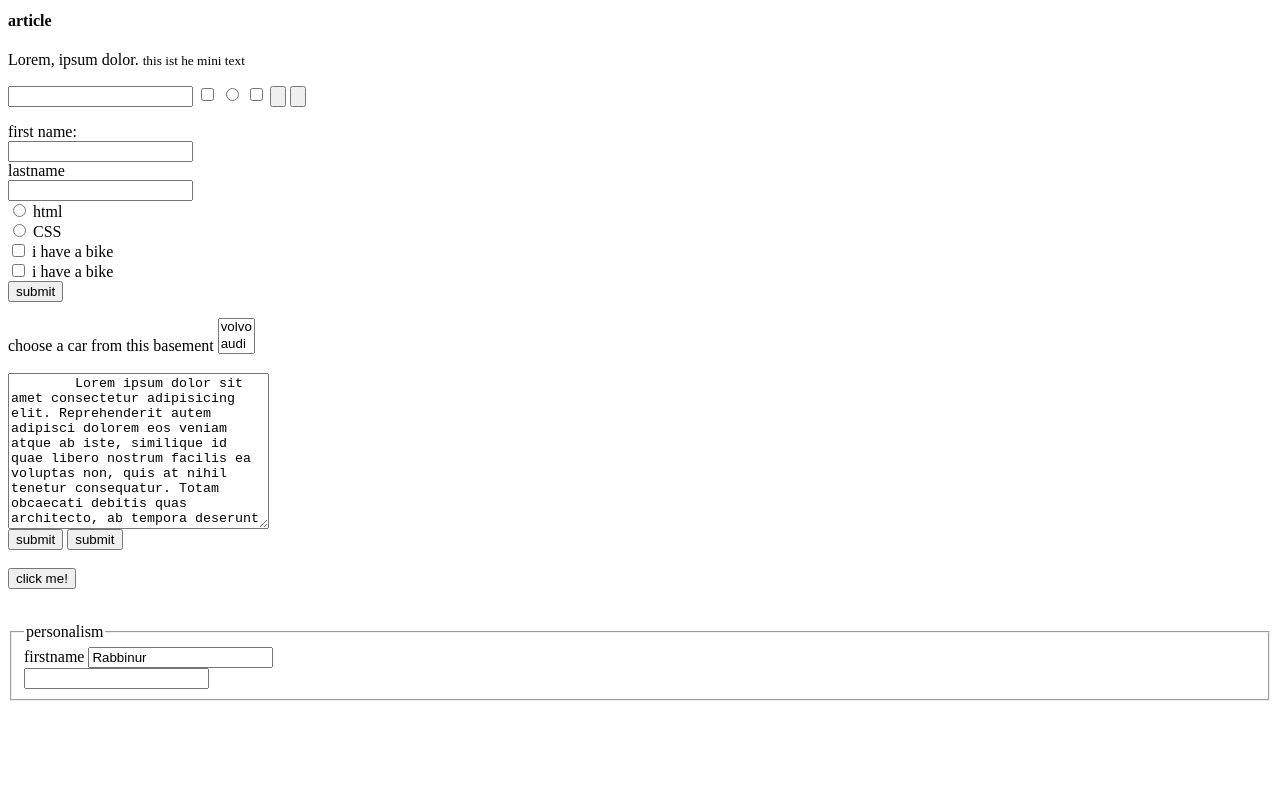
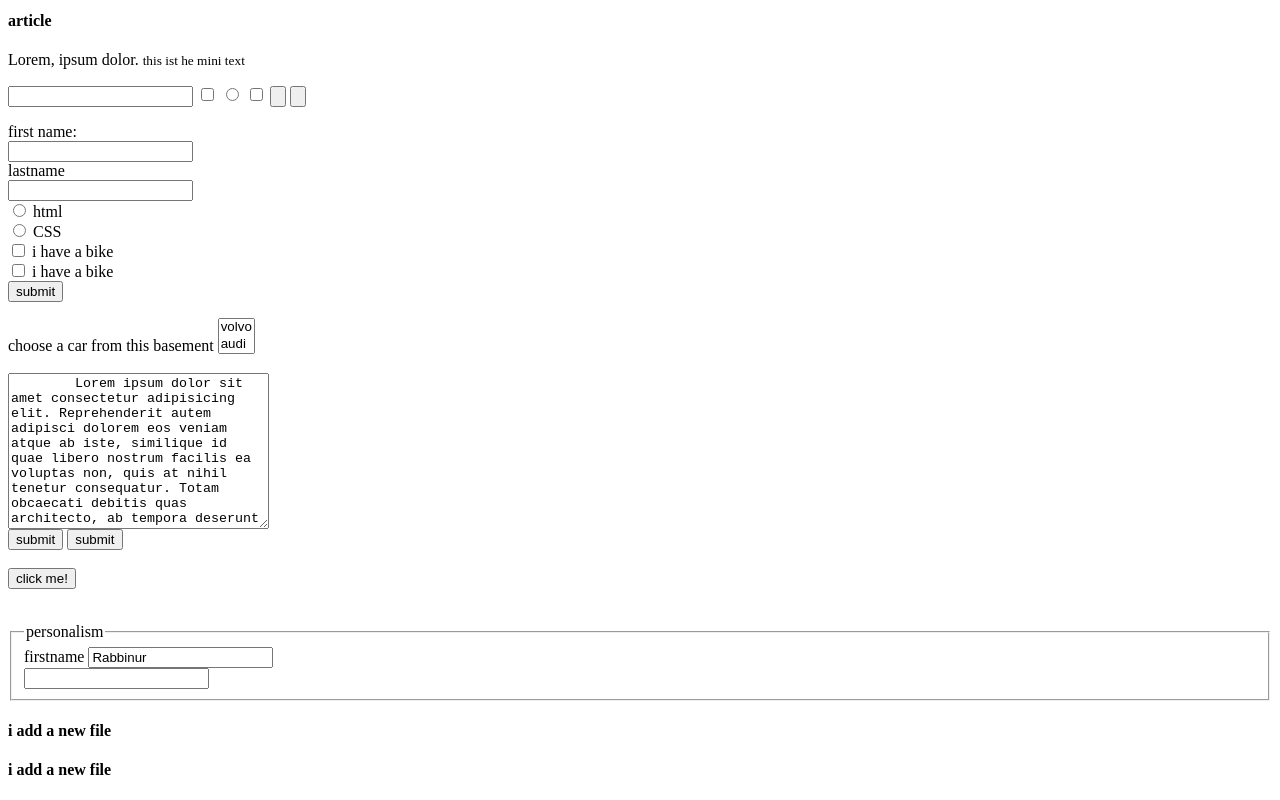
Before and after one commit to Rabbinur/Module1, a plain HTML site: page index.html in a window 1280 px wide. Shown: the part 634-1434 px from the top of the page. Before the commit the page ends 1351 px from the top, so only its background shows below. Drawn offline with Linux system fonts and the light colour scheme.

Commit message:
add a file

```diff
--- a/index.html
+++ b/index.html
@@ -94,5 +94,7 @@
         </datalist>
       </fieldset>
     </form>
+    <h4>i add a new file</h4>
+    <h4>i add a new file</h4>
   </body>
 </html>
```
